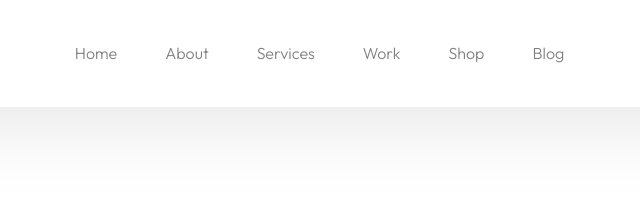
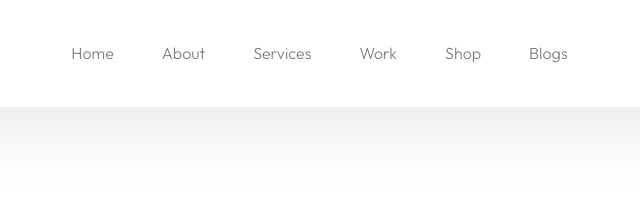
Before and after one commit to Wakaoluuwajuon/DIGIFLOW-WEBSITE, a plain HTML site: page index.html in a window 1280 px wide. Shown: the top 221 px of the page, 273-913 px from the left. Drawn offline with Linux system fonts and the light colour scheme.

Commit message:
new chnages

```diff
--- a/index.html
+++ b/index.html
@@ -30,7 +30,7 @@
                 <li><a href="">Services</a></li>
                 <li><a href="">Work</a></li>
                 <li><a href="">Shop</a></li>
-                <li><a href="">Blog</a></li>
+                <li><a href="">Blogs</a></li>
             </ul>
         </nav>
 
```
